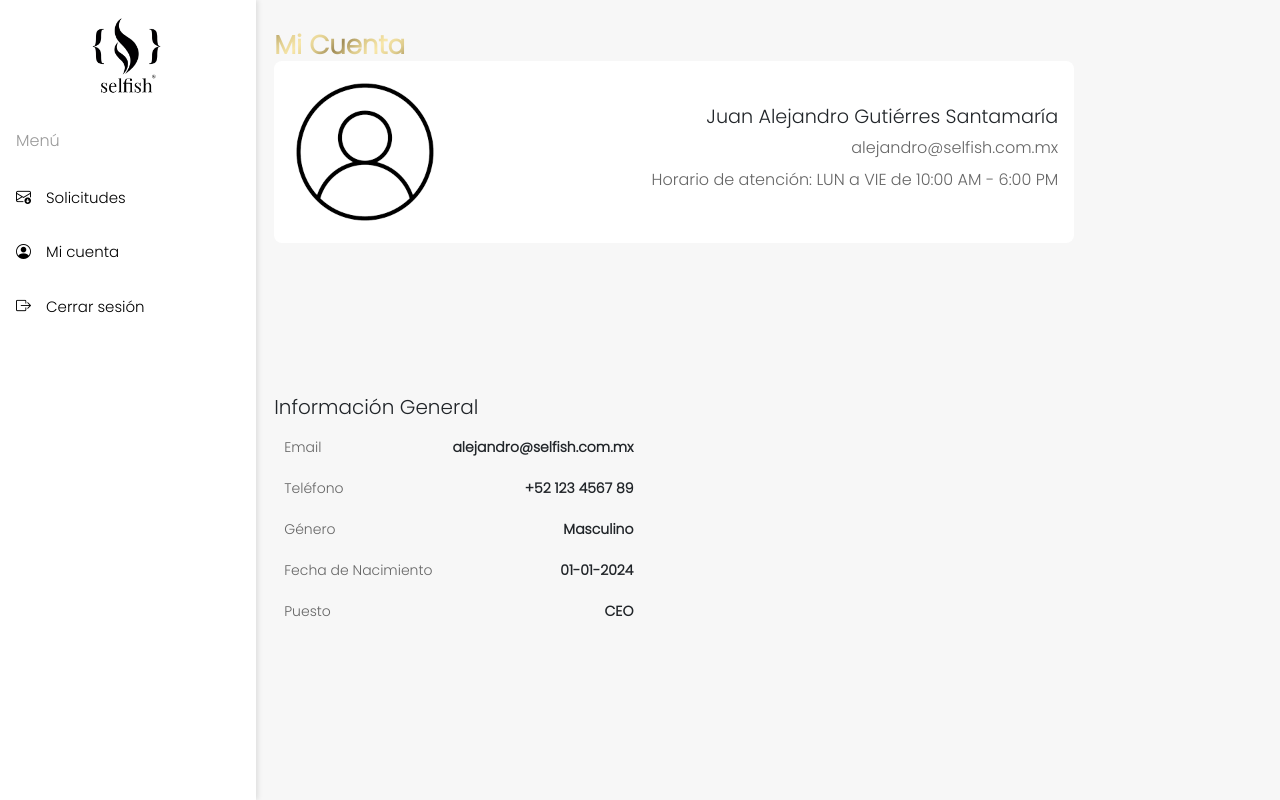
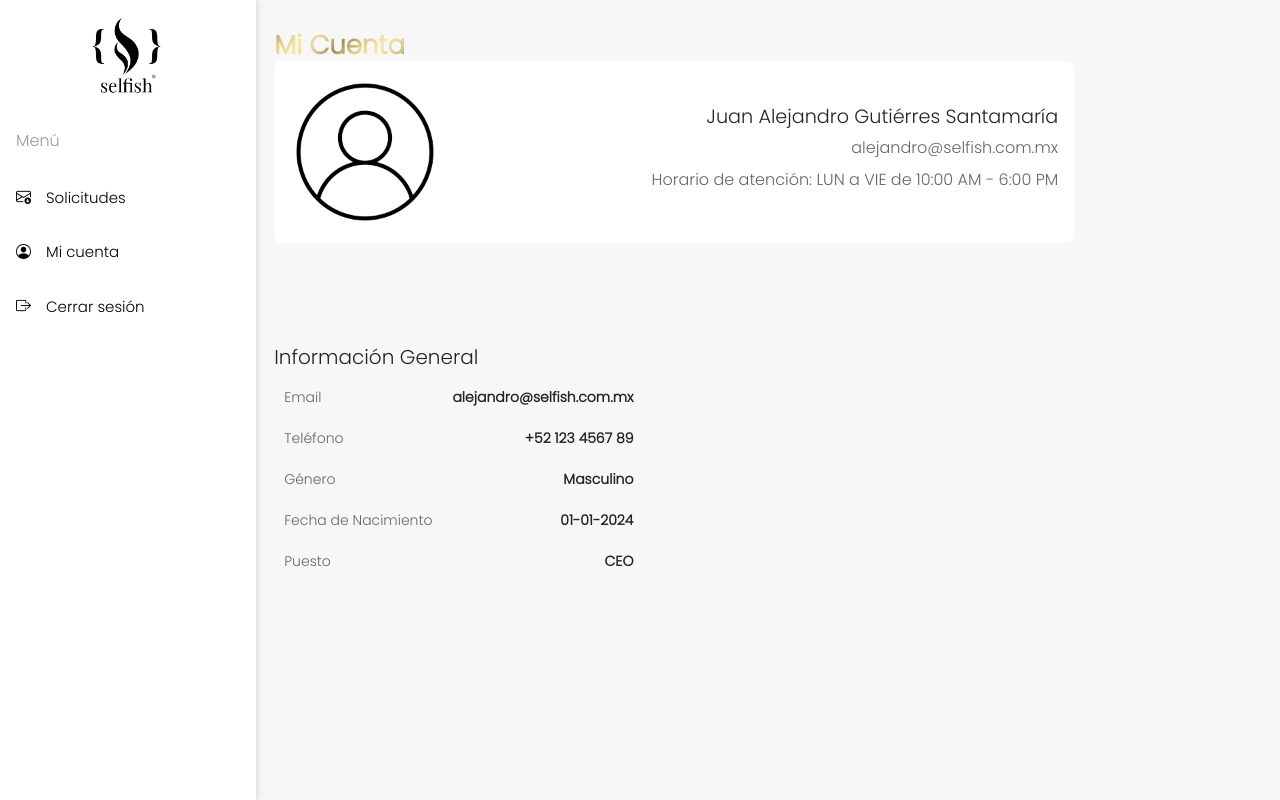
Before and after one commit to selfishweb/admin-clientes, a PHP site: page /account.php in a window 1280 px wide. Run offline with PHP 8.4, Linux system fonts and the light colour scheme.

Commit message:
Update account.css

```diff
--- a/css/account.css
+++ b/css/account.css
@@ -9,7 +9,7 @@
 }
 
 .main-content h1 {
-  font-weight: 250;
+  font-weight: 200;
   font-weight: bold;
   font-size: 26px;
   background-image: linear-gradient(135deg, #A18D57 0%, #DECC8D 13%, #F8E7AA 25%, #DECC8D 38%, #A18D57 50%, #DECC8D 63%, #F8E7AA 75%, #DECC8D 88%, #A18D57 100%);
@@ -31,7 +31,7 @@
 .main-content {
   margin-top: 15px;
   width: 800px;
-  height: 350px;
+  height: 300px;
 }
 
 .avatar {
```
